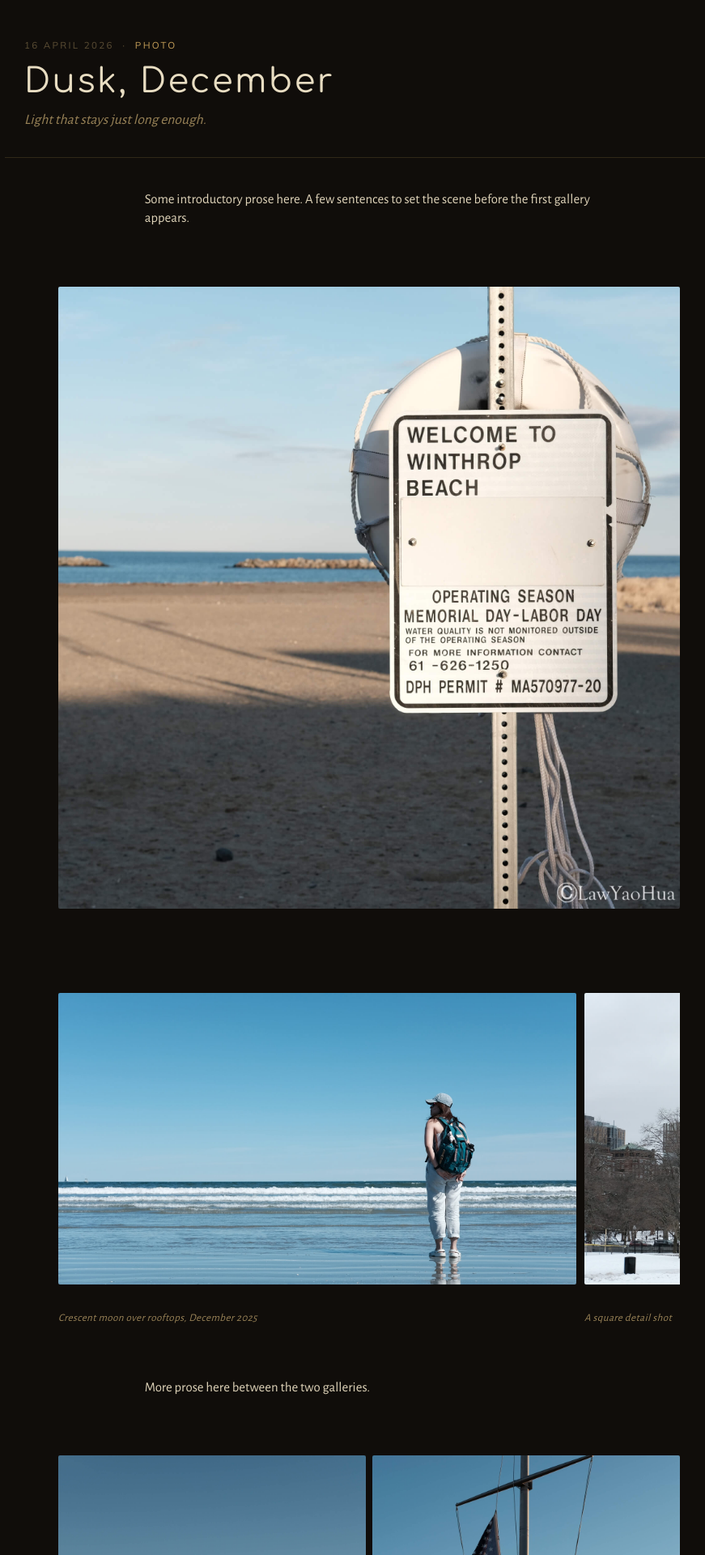
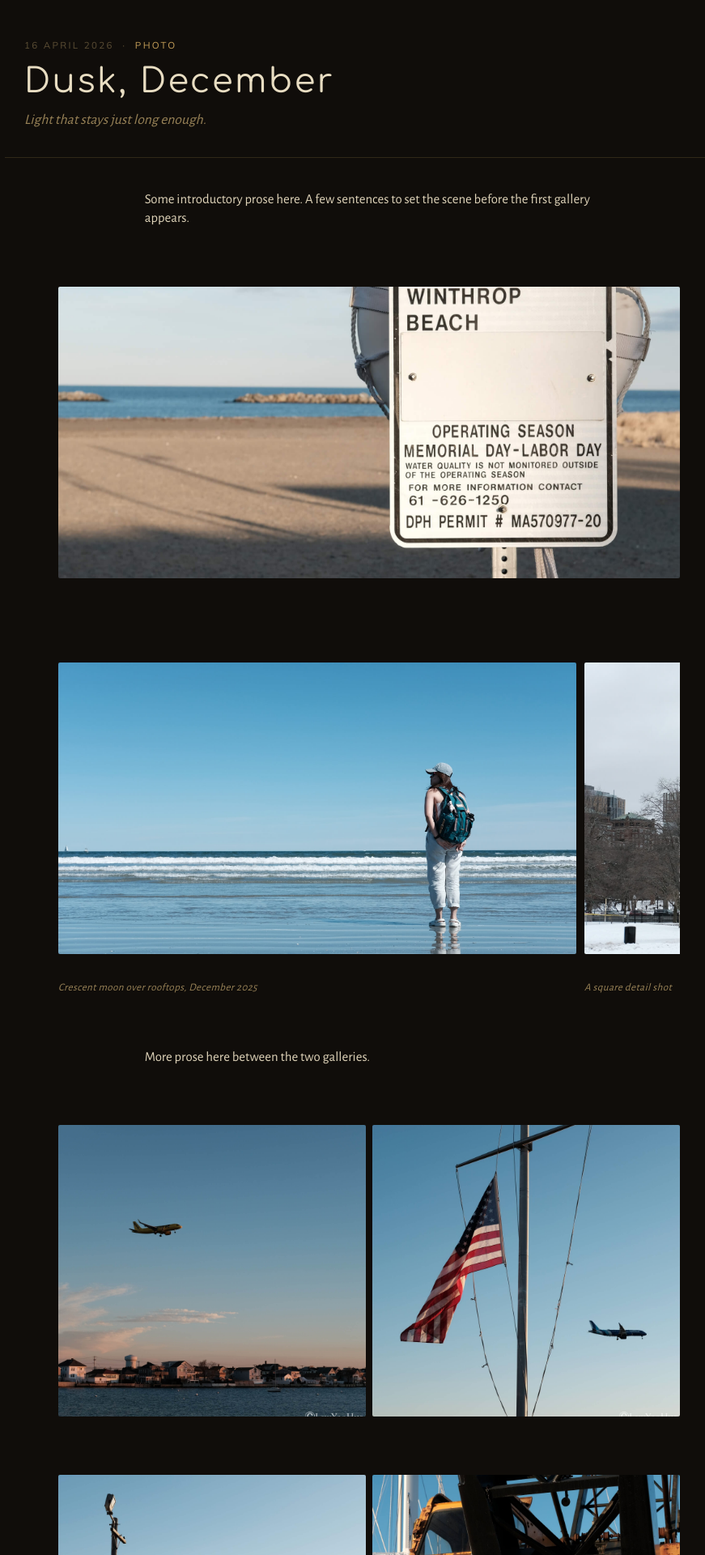
Before and after one commit to yhlreporter/site, a Jekyll site: the page built from _posts/2026-04-16-dusk-december.md, in a window 1280 px wide. Shown: the top 1920 px of the page at 81% size, without its empty margins (184-1055 px from the left). Built offline with Jekyll 4.4.1, drawn with Linux system fonts in a browser that asks for light colours; comment, search, counter and statistics services are not loaded.

Commit message:
Update gallery.css

```diff
--- a/assets/css/gallery.css
+++ b/assets/css/gallery.css
@@ -230,6 +230,7 @@
 .gallery--masonry .gallery__item img {
   width: 100%;
   height: auto;
+  max-height: 40vh;
   display: block;
   border-radius: 2px;
   transition:
```
